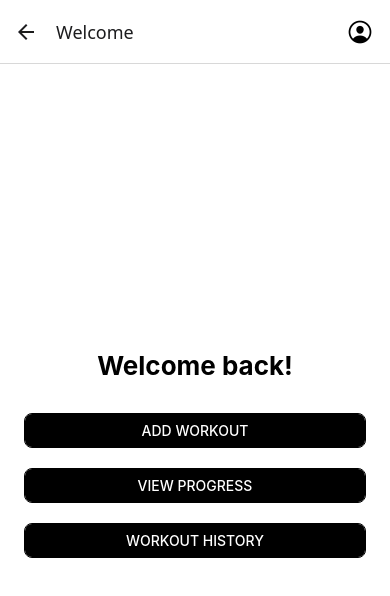
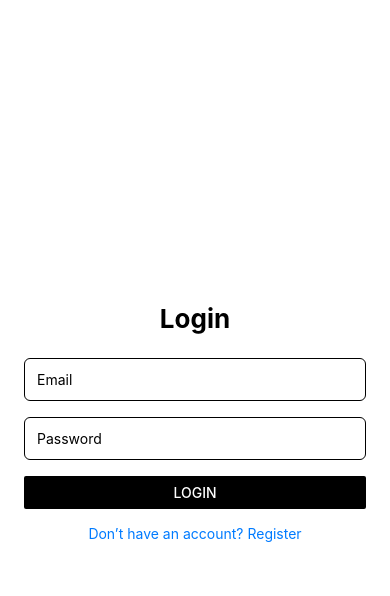
Before and after one commit to Soudt21/workout-tracker, a React Native app: screen /Welcome in a window 390 px wide. Shown: the top 596 px of the page. Built offline with nearby package versions, Linux system fonts and the light colour scheme.

Commit message:
added navigation bar

```diff
--- a/App.js
+++ b/App.js
@@ -1,47 +1,56 @@
+// App.js
 import React from 'react';
 import { NavigationContainer } from '@react-navigation/native';
 import { createNativeStackNavigator } from '@react-navigation/native-stack';
-import { TouchableOpacity, Text } from 'react-native';
-import { Ionicons } from '@expo/vector-icons';
+import { View, ActivityIndicator } from 'react-native';
+import AsyncStorage from '@react-native-async-storage/async-storage';
 
-import LoadingScreen from './screens/LoadingScreen';
 import LoginScreen from './screens/LoginScreen';
 import RegisterScreen from './screens/RegisterScreen';
-import WelcomePage from './screens/WelcomePage';
-import ProfileScreen from './screens/ProfileScreen';
-import AddWorkout from './screens/AddWorkout';
-import WorkoutHistory from './screens/WorkoutHistory';
-import ProgressTracker from './screens/ProgressTracker';
-import GoalSettings from './screens/GoalSettings';
+import NavigationWrapper from './navigation/NavigationWrapper';
 
 const Stack = createNativeStackNavigator();
 
 export default function App() {
+  const [loading, setLoading] = React.useState(true);
+  const [loggedIn, setLoggedIn] = React.useState(false);
+
+  const handleLogout = async () => {
+    await AsyncStorage.removeItem('@user_logged_in');
+    await AsyncStorage.removeItem('@current_user');
+    setLoggedIn(false); // 🔁 Triggers re-render to show login stack
+  };
+
+  React.useEffect(() => {
+    const checkLogin = async () => {
+      const status = await AsyncStorage.getItem('@user_logged_in');
+      setLoggedIn(status === 'true');
+      setLoading(false);
+    };
+    checkLogin();
+  }, []);
+
+  if (loading) {
+    return (
+      <View style={{ flex: 1, justifyContent: 'center', alignItems: 'center' }}>
+        <ActivityIndicator size="large" color="#000" />
+      </View>
+    );
+  }
+
   return (
     <NavigationContainer>
-      <Stack.Navigator initialRouteName="Loading">
-      <Stack.Screen name="Loading" component={LoadingScreen} options={{ headerShown: false }} />
-      <Stack.Screen name="Login" component={LoginScreen} />
-      <Stack.Screen name="Register" component={RegisterScreen}  />
-      <Stack.Screen name="Profile" component={ProfileScreen} />
-      <Stack.Screen name="Goal Settings" component={GoalSettings} />
-      <Stack.Screen
-  name="Welcome"
-  component={WelcomePage}
-  options={({ navigation }) => ({
-    headerRight: () => (
-<TouchableOpacity
-  onPress={() => navigation.navigate('Profile')}
-  style={{ marginRight: 16 }}
->
-  <Ionicons name="person-circle-outline" size={28} color="black" />
-</TouchableOpacity>
-    ),
-  })}
-/>
-      <Stack.Screen name="Add Workout" component={AddWorkout} />
-      <Stack.Screen name="Workout History" component={WorkoutHistory} />
-      <Stack.Screen name="Progress Tracker" component={ProgressTracker} />
+      <Stack.Navigator screenOptions={{ headerShown: false }}>
+        {loggedIn ? (
+          <Stack.Screen name="MainTabs">
+            {() => <NavigationWrapper onLogout={handleLogout} />}
+          </Stack.Screen>
+        ) : (
+          <>
+            <Stack.Screen name="Login" component={LoginScreen} />
+            <Stack.Screen name="Register" component={RegisterScreen} />
+          </>
+        )}
       </Stack.Navigator>
     </NavigationContainer>
   );
--- /dev/null
+++ b/navigation/NavigationWrapper.js
@@ -0,0 +1,43 @@
+// navigation/NavigationWrapper.js
+import React from 'react';
+import { createBottomTabNavigator } from '@react-navigation/bottom-tabs';
+import { Ionicons, Feather } from '@expo/vector-icons';
+import AddWorkout from '../screens/AddWorkout';
+import ProgressTracker from '../screens/ProgressTracker';
+import WorkoutHistory from '../screens/WorkoutHistory';
+import ProfileScreen from '../screens/ProfileScreen';
+import WelcomePage from '../screens/WelcomePage';
+
+const Tab = createBottomTabNavigator();
+
+export default function NavigationWrapper({ onLogout }) {
+  return (
+    <Tab.Navigator
+      initialRouteName="Welcome"
+      screenOptions={({ route }) => ({
+        tabBarIcon: ({ color, size }) => {
+          if (route.name === 'Add Workout') {
+            return <Ionicons name="add-circle-outline" size={size} color={color} />;
+          } else if (route.name === 'Progress') {
+            return <Feather name="bar-chart-2" size={size} color={color} />;
+          } else if (route.name === 'History') {
+            return <Feather name="file-text" size={size} color={color} />;
+          } else if (route.name === 'Profile') {
+            return <Ionicons name="person-circle-outline" size={size} color={color} />;
+          }
+        },
+        tabBarActiveTintColor: '#000',
+        tabBarInactiveTintColor: 'gray',
+        headerShown: false,
+      })}
+    >
+      <Tab.Screen name="Welcome" component={WelcomePage} />
+      <Tab.Screen name="Add Workout" component={AddWorkout} />
+      <Tab.Screen name="Progress" component={ProgressTracker} />
+      <Tab.Screen name="History" component={WorkoutHistory} />
+      <Tab.Screen name="Profile">
+        {() => <ProfileScreen onLogout={onLogout} />}
+      </Tab.Screen>
+    </Tab.Navigator>
+  );
+}
--- a/package.json
+++ b/package.json
@@ -14,6 +14,7 @@
     "@expo/vector-icons": "^14.0.2",
     "@react-native-async-storage/async-storage": "1.23.1",
     "@react-native-picker/picker": "^2.9.0",
+    "@react-navigation/bottom-tabs": "^7.3.10",
     "@react-navigation/native": "^7.1.6",
     "@react-navigation/native-stack": "^7.3.10",
     "date-fns": "^4.1.0",
@@ -23,6 +24,7 @@
     "react": "18.3.1",
     "react-dom": "18.3.1",
     "react-native": "0.76.9",
+    "react-native-calendars": "^1.1311.0",
     "react-native-chart-kit": "^6.12.0",
     "react-native-gesture-handler": "~2.20.2",
     "react-native-paper": "^5.13.3",
--- a/screens/LoginScreen.js
+++ b/screens/LoginScreen.js
@@ -1,6 +1,15 @@
 // screens/LoginScreen.js
 import React, { useState } from 'react';
-import { View, Text, TextInput, Button, StyleSheet, Alert, KeyboardAvoidingView, Platform } from 'react-native';
+import {
+  View,
+  Text,
+  TextInput,
+  Button,
+  StyleSheet,
+  Alert,
+  KeyboardAvoidingView,
+  Platform
+} from 'react-native';
 import AsyncStorage from '@react-native-async-storage/async-storage';
 import { loginUser } from '../services/authService';
 
@@ -13,9 +22,13 @@ export default function LoginScreen({ navigation }) {
     if (!result.success) {
       Alert.alert('Login Failed', result.message);
     } else {
-      navigation.reset({ index: 0, routes: [{ name: 'Welcome' }] });
+      // ✅ Save login status
+      await AsyncStorage.setItem('@user_logged_in', 'true');
+      await AsyncStorage.setItem('@current_user', JSON.stringify(result.user));
+      // No need to navigate — App.js handles rendering MainTabs
     }
   };
+
 
   return (
     <KeyboardAvoidingView
@@ -69,6 +82,7 @@ const styles = StyleSheet.create({
     padding: 12,
     marginBottom: 16,
     borderRadius: 6,
+    color: '#000',
   },
   link: {
     marginTop: 16,
--- a/screens/ProfileScreen.js
+++ b/screens/ProfileScreen.js
@@ -1,9 +1,10 @@
+// screens/ProfileScreen.js
 import React, { useEffect, useState } from 'react';
 import { View, Text, StyleSheet, Button, ScrollView } from 'react-native';
 import AsyncStorage from '@react-native-async-storage/async-storage';
-import { logoutUser } from '../services/authService';
+import { SafeAreaView } from 'react-native-safe-area-context';
 
-export default function ProfileScreen({ navigation }) {
+export default function ProfileScreen({ onLogout }) {
   const [user, setUser] = useState(null);
   const [loading, setLoading] = useState(true);
 
@@ -18,14 +19,15 @@ export default function ProfileScreen({ navigation }) {
   }, []);
 
   const handleLogout = async () => {
-    await logoutUser();
-    navigation.reset({
-      index: 0,
-      routes: [{ name: 'Login' }],
-    });
+    await AsyncStorage.removeItem('@user_logged_in');
+    await AsyncStorage.removeItem('@current_user');
+    if (onLogout) {
+      onLogout(); // ✅ triggers logout callback passed from NavigationWrapper
+    }
   };
 
   return (
+    <SafeAreaView style={styles.safe}>
       <View style={styles.container}>
         <ScrollView contentContainerStyle={styles.scrollContent}>
           <Text style={styles.header}>User Profile</Text>
@@ -49,10 +51,15 @@ export default function ProfileScreen({ navigation }) {
           <Button title="Logout" color="red" onPress={handleLogout} />
         </View>
       </View>
+    </SafeAreaView>
   );
 }
 
 const styles = StyleSheet.create({
+  safe: {
+    flex: 1,
+    backgroundColor: '#fff',
+  },
   container: {
     flex: 1,
     backgroundColor: '#fff',
@@ -69,6 +76,7 @@ const styles = StyleSheet.create({
   label: {
     fontSize: 18,
     marginBottom: 12,
+    color: '#000',
   },
   footer: {
     padding: 16,
--- a/screens/ProgressTracker.js
+++ b/screens/ProgressTracker.js
@@ -3,6 +3,7 @@ import React, { useEffect, useState } from 'react';
 import { View, Text, StyleSheet, ScrollView, Button } from 'react-native';
 import AsyncStorage from '@react-native-async-storage/async-storage';
 import { ProgressBar } from 'react-native-paper';
+import { SafeAreaView } from 'react-native-safe-area-context';
 
 export default function ProgressTracker({ navigation }) {
   const [progressData, setProgressData] = useState([]);
@@ -54,6 +55,7 @@ export default function ProgressTracker({ navigation }) {
   };
 
   return (
+    <SafeAreaView style={{ flex: 1, backgroundColor: '#fff' }}>
     <ScrollView contentContainerStyle={styles.container}>
       <Text style={styles.title}>Progress Toward Your Goals</Text>
 
@@ -78,6 +80,7 @@ export default function ProgressTracker({ navigation }) {
   />
 </View>
     </ScrollView>
+        </SafeAreaView>
   );
 }
 
--- a/screens/RegisterScreen.js
+++ b/screens/RegisterScreen.js
@@ -53,7 +53,7 @@ export default function RegisterScreen({ navigation }) {
     if (!result.success) {
       Alert.alert('Registration Error', result.message);
     } else {
-      navigation.reset({ index: 0, routes: [{ name: 'Welcome' }] });
+      navigation.reset({ index: 0, routes: [{ name: 'MainTabs' }] });
     }
   };
 
--- a/screens/WelcomePage.js
+++ b/screens/WelcomePage.js
@@ -1,75 +1,46 @@
 // screens/WelcomePage.js
 import React, { useEffect, useState } from 'react';
-import { View, Text, StyleSheet, Button, ScrollView } from 'react-native';
+import { View, Text, StyleSheet } from 'react-native';
 import AsyncStorage from '@react-native-async-storage/async-storage';
+import { SafeAreaView } from 'react-native-safe-area-context';
 
-export default function WelcomePage({ navigation }) {
-  const [name, setName] = useState('');
+export default function WelcomePage() {
+  const [firstName, setFirstName] = useState('');
 
   useEffect(() => {
-    const loadUser = async () => {
-      const storedUser = await AsyncStorage.getItem('@current_user');
-      if (storedUser) {
-        const user = JSON.parse(storedUser);
-        setName(`${user.firstName}`);
+    const fetchUser = async () => {
+      try {
+        const storedUser = await AsyncStorage.getItem('@current_user');
+        const user = storedUser ? JSON.parse(storedUser) : null;
+        if (user?.firstName) {
+          setFirstName(user.firstName);
+        }
+      } catch (e) {
+        console.error('Failed to load user:', e);
       }
     };
-    loadUser();
+
+    fetchUser();
   }, []);
 
   return (
-    <ScrollView contentContainerStyle={styles.container}>
-      <Text style={styles.title}>Welcome back{name ? `, ${name}` : ''}!</Text>
-
-      <View style={styles.buttonGroup}>
-        <View style={styles.button}>
-          <Button
-            title="Add Workout"
-            onPress={() => navigation.navigate('Add Workout')}
-            color="#000"
-          />
-        </View>
-        <View style={styles.button}>
-          <Button
-            title="View Progress"
-            onPress={() => navigation.navigate('Progress Tracker')}
-            color="#000"
-          />
-        </View>
-        <View style={styles.button}>
-          <Button
-            title="Workout History"
-            onPress={() => navigation.navigate('Workout History')}
-            color="#000"
-          />
-        </View>
-      </View>
-    </ScrollView>
+    <SafeAreaView style={styles.container}>
+      <Text style={styles.greeting}>Welcome, {firstName || 'User'}!</Text>
+    </SafeAreaView>
   );
 }
 
 const styles = StyleSheet.create({
   container: {
-    padding: 24,
-    flexGrow: 1,
+    flex: 1,
+    backgroundColor: '#fff',
     justifyContent: 'center',
-    backgroundColor: '#fff',
+    alignItems: 'center',
+    paddingHorizontal: 20,
   },
-  title: {
+  greeting: {
     fontSize: 26,
     fontWeight: 'bold',
-    textAlign: 'center',
     color: '#000',
-    marginBottom: 32,
-  },
-  buttonGroup: {
-    gap: 20,
-  },
-  button: {
-    backgroundColor: '#fff',
-    borderColor: '#000',
-    borderWidth: 1,
-    borderRadius: 8,
-    overflow: 'hidden',
   },
 });
--- a/screens/WorkoutHistory.js
+++ b/screens/WorkoutHistory.js
@@ -1,9 +1,16 @@
 // screens/WorkoutHistory.js
 import React, { useEffect, useState } from 'react';
-import { View, Text, FlatList, StyleSheet, TouchableOpacity } from 'react-native';
+import {
+  View,
+  Text,
+  FlatList,
+  StyleSheet,
+  TouchableOpacity,
+  Alert,
+} from 'react-native';
 import AsyncStorage from '@react-native-async-storage/async-storage';
 import { Picker } from '@react-native-picker/picker';
-import { format } from 'date-fns';
+import { SafeAreaView } from 'react-native-safe-area-context';
 
 export default function WorkoutHistory() {
   const [workouts, setWorkouts] = useState([]);
@@ -17,27 +24,34 @@ export default function WorkoutHistory() {
     try {
       const stored = await AsyncStorage.getItem('@workouts');
       const data = stored ? JSON.parse(stored) : [];
-      setWorkouts(data.reverse()); // Show latest first
+      setWorkouts(data.reverse());
     } catch (e) {
       console.error('Failed to load workouts:', e);
     }
   };
 
   const clearWorkouts = async () => {
+    Alert.alert('Clear Workout History', 'Are you sure you want to delete all workouts?', [
+      { text: 'Cancel', style: 'cancel' },
+      {
+        text: 'Yes',
+        onPress: async () => {
           await AsyncStorage.removeItem('@workouts');
           loadWorkouts();
+        },
+        style: 'destructive',
+      },
+    ]);
   };
 
   const filteredWorkouts =
     selectedMuscle === 'All'
       ? workouts
-      : workouts.filter(item => item.muscle === selectedMuscle);
+      : workouts.filter((item) => item.muscle === selectedMuscle);
 
   const renderItem = ({ item }) => (
     <View style={styles.itemBox}>
-          <Text style={styles.date}>
-            {new Date(item.date).toLocaleDateString('en-US')}
-          </Text>
+      <Text style={styles.date}>{item.date}</Text>
       <View style={styles.rowBetween}>
         <Text style={styles.muscle}>{item.muscle}</Text>
         <Text style={styles.weight}>
@@ -45,7 +59,6 @@ export default function WorkoutHistory() {
         </Text>
       </View>
       <Text style={styles.type}>{item.type}</Text>
-
       {item.sets && item.reps && (
         <Text style={styles.subInfo}>
           {item.sets} sets × {item.reps} reps
@@ -54,10 +67,14 @@ export default function WorkoutHistory() {
     </View>
   );
 
-
   return (
+    <SafeAreaView style={{ flex: 1, backgroundColor: '#fff' }}>
       <View style={styles.container}>
       <Text style={styles.title}>Workout History</Text>
+
+      <TouchableOpacity style={styles.clearButtonTop} onPress={clearWorkouts}>
+        <Text style={styles.clearButtonText}>Clear Workouts</Text>
+      </TouchableOpacity>
 
       <View style={styles.filterRow}>
         <Picker
@@ -80,13 +97,10 @@ export default function WorkoutHistory() {
         keyExtractor={(_, i) => i.toString()}
         renderItem={renderItem}
         ListEmptyComponent={<Text style={styles.empty}>No workouts logged yet.</Text>}
-        contentContainerStyle={{ paddingBottom: 80 }}
+        contentContainerStyle={{ paddingBottom: 120 }}
       />
-
-      <TouchableOpacity style={styles.clearButton} onPress={clearWorkouts}>
-        <Text style={styles.clearButtonText}>Clear Workouts</Text>
-      </TouchableOpacity>
     </View>
+    </SafeAreaView>
   );
 }
 
@@ -100,13 +114,24 @@ const styles = StyleSheet.create({
     fontSize: 22,
     fontWeight: 'bold',
     color: '#000',
-    marginBottom: 16,
+    marginBottom: 12,
+    textAlign: 'center',
+  },
+  clearButtonTop: {
+    backgroundColor: '#000',
+    paddingVertical: 12,
+    borderRadius: 6,
+    marginBottom: 20,
+  },
+  clearButtonText: {
+    color: '#fff',
+    fontWeight: 'bold',
     textAlign: 'center',
   },
   filterRow: {
     flexDirection: 'row',
     justifyContent: 'space-between',
-    marginBottom: 12,
+    marginBottom: 20,
   },
   picker: {
     flex: 1,
@@ -145,24 +170,9 @@ const styles = StyleSheet.create({
     marginTop: 40,
     color: '#888',
   },
-  clearButton: {
-    position: 'absolute',
-    bottom: 16,
-    left: 20,
-    right: 20,
-    backgroundColor: '#000',
-    paddingVertical: 12,
-    borderRadius: 6,
-  },
-  clearButtonText: {
-    color: '#fff',
-    fontWeight: 'bold',
-    textAlign: 'center',
-  },
   subInfo: {
     fontSize: 13,
     color: '#333',
     marginTop: 2,
   },
-
 });
```
Also changed, not shown: screens/AddWorkout.js (+6 -16 lines), 1 other file (tests, documents, lock files or other folders). Lines whose indentation alone changed are shown as unchanged.
